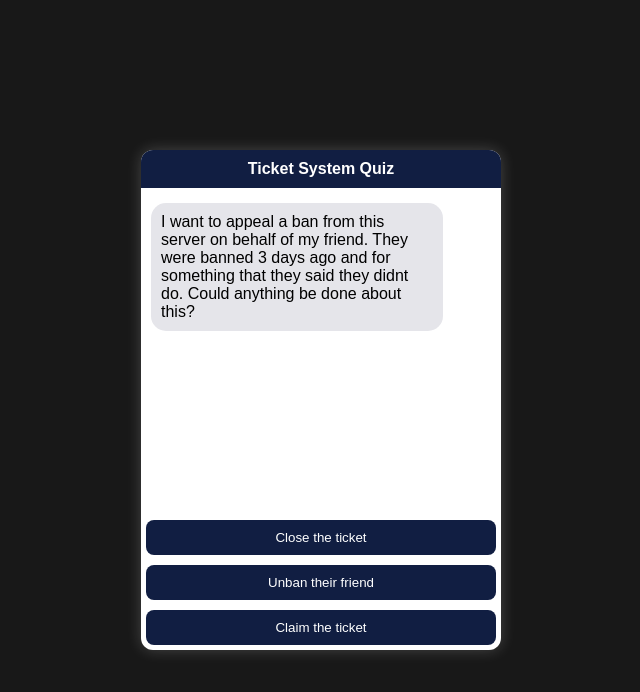
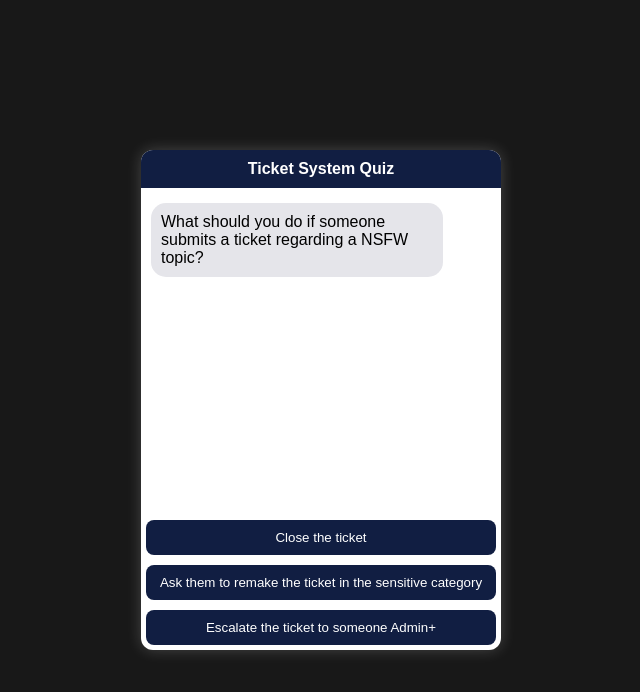
Before and after one commit to Mr-moo-real/Magic-Quiz, a plain HTML site: page index.html in a window 1280 px wide. Shown: the whole page, without its empty margins (319-959 px from the left). Drawn offline with Linux system fonts and the light colour scheme.

Commit message:
Update index.html

```diff
--- a/index.html
+++ b/index.html
@@ -108,11 +108,11 @@
         // Define conversation stages
         const stages = [
             {
-                prompt: 'I want to appeal a ban from this server on behalf of my friend. They were banned 3 days ago and for something that they said they didnt do. Could anything be done about this?',
+                prompt: 'What should you do if someone submits a ticket regarding a NSFW topic?',
                 responses: [
-                    { text: 'Close the ticket', correct: false, incorrectFeedback: 'Not quite! This is the final step in completing a ticket.', nextStage: 1 },
-                    { text: 'Unban their friend', correct: false, incorrectFeedback: 'You should not unban someone without valid evidence! Moderation appeals should only be performed if valid evidence is found that they were wrongly banned/moderated', nextStage: 1 },
-                    { text: 'Claim the ticket', correct: true, feedback: 'Correct! When handling a ticket, claiming should always be the first action.', nextStage: 2 }
+                    { text: 'Close the ticket', correct: false, incorrectFeedback: 'You should never close a ticket without a valid reason to do so.', nextStage: 1 },
+                    { text: 'Ask them to remake the ticket in the sensitive category', correct: true, feedback: 'Correct! This allows for moderators who are alright with seeing sensitive photos/messages handle the ticket, and to respect those who arent.', nextStage: 1 },
+                    { text: 'Escalate the ticket to someone Admin+', correct: false, incorrectFeedback: 'An escalation is not necessary for the initial stages of a ticket like this (Unless the topic is extremely sensitive)', nextStage: 2 }
                 ]
             },
             {
@@ -124,11 +124,11 @@
                 ]
             },
             {
-                prompt: 'You claim the ticket using the provided button within the ticket.',
+                prompt: 'What should you do if an account is shown to have made false reports?',
                 responses: [
-                    { text: 'Escalate the ticket', correct: false, incorrectFeedback: 'While escalations are commonly required with moderation appeals, they are not always necessary.', nextStage: 4 },
-                    { text: 'Ask for the ID of the user who they are appealing on behalf of.', correct: true, feedback: 'Correct, having the ID of the user allows us to look into their case and determine whether or not the ban was justified.', nextStage: 3 },
-                    { text: 'Ask for a screenshot', correct: false, incorrectFeedback: 'Evidence is usually not required for a moderation appeal, as we are able to view all appropriate moderation logs and message history.', nextStage: 4 }
+                    { text: 'Close the ticket and ban them', correct: false, incorrectFeedback: 'Not quite. While it is correct to ban them, you should not do so until all appropriate processes have been carried out', nextStage: 4 },
+                    { text: '2nd reason', correct: true, feedback: 'Correct, having the ID of the user allows us to look into their case and determine whether or not the ban was justified.', nextStage: 3 },
+                    { text: 'correct reason', correct: false, incorrectFeedback: 'Evidence is usually not required for a moderation appeal, as we are able to view all appropriate moderation logs and message history.', nextStage: 4 }
                 ]
             },
             {
```
